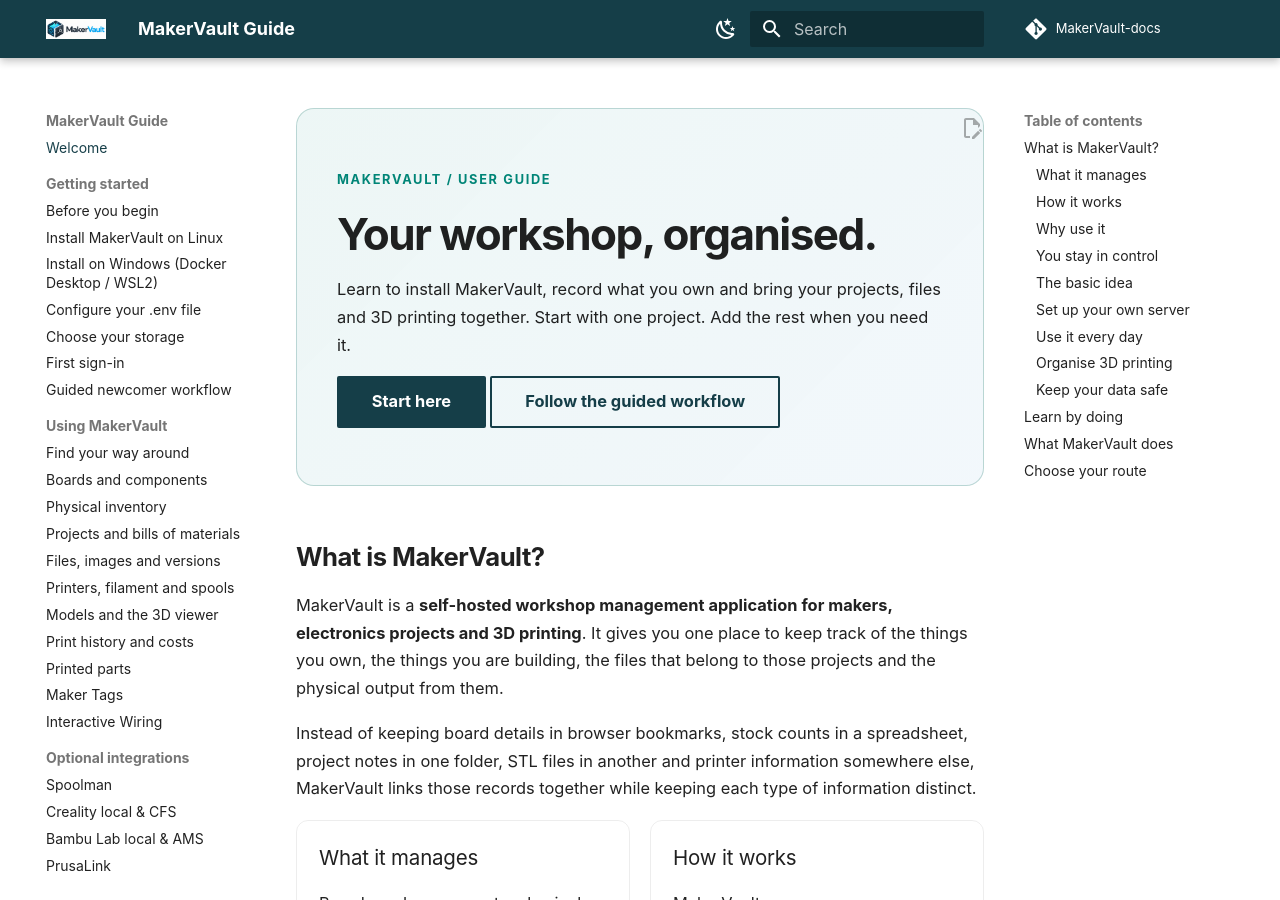
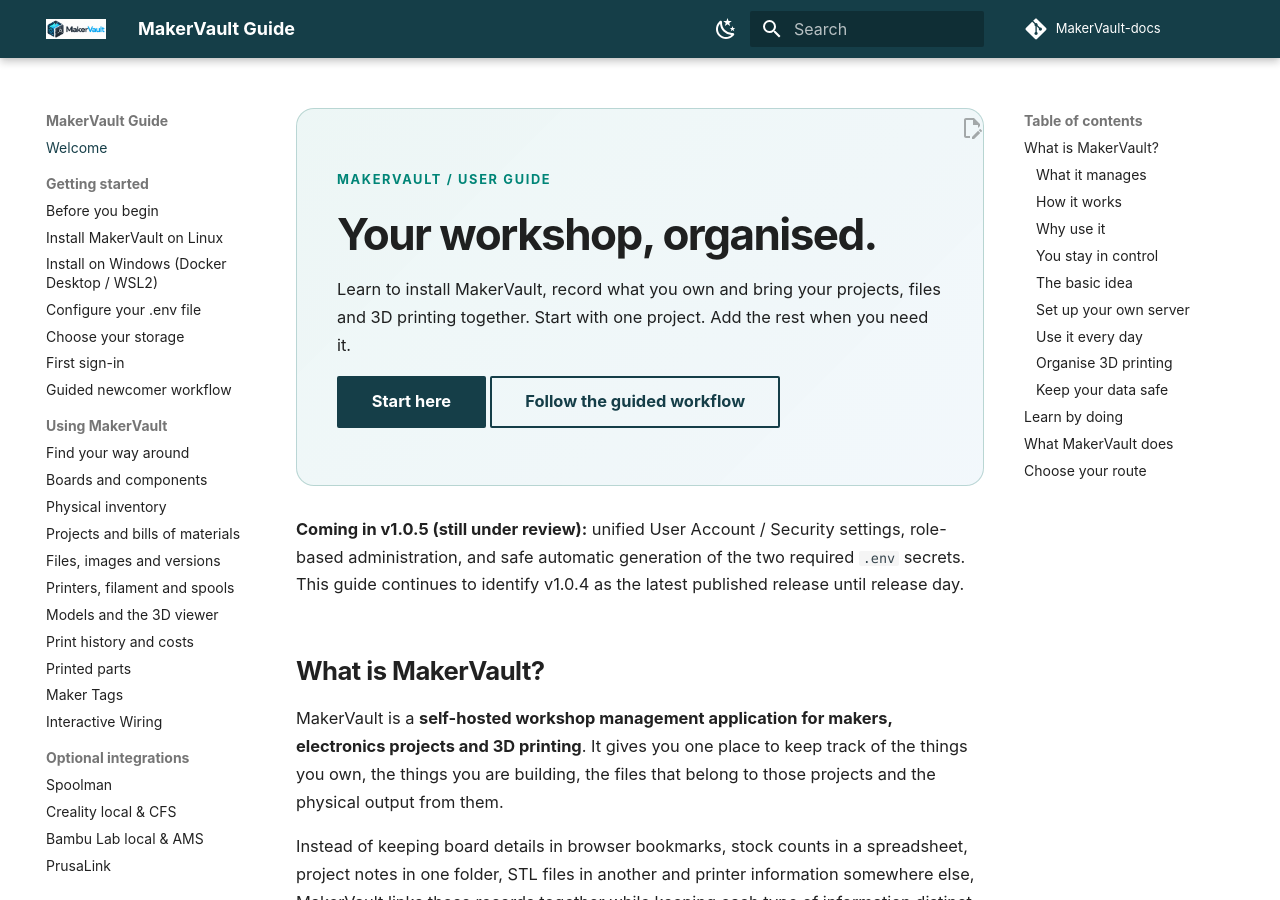
Before and after one commit to gavrd7/MakerVault-docs, an MkDocs documentation site: the page built from docs/guide/index.md, in a window 1280 px wide and 900 px high. Built offline with MkDocs 1.6.1 and Material for MkDocs 9.7.7, drawn with Linux system fonts in a browser that asks for light colours; comment, search, counter and statistics services are not loaded.

Commit message:
Stage planned v1.0.5 account, role and install guidance

```diff
--- a/docs/guide/index.md
+++ b/docs/guide/index.md
@@ -8,6 +8,8 @@
 [Start here](getting-started/before-you-begin.md){ .md-button .md-button--primary }
 [Follow the guided workflow](getting-started/first-project.md){ .md-button }
 </div>
+
+**Coming in v1.0.5 (still under review):** unified User Account / Security settings, role-based administration, and safe automatic generation of the two required `.env` secrets. This guide continues to identify v1.0.4 as the latest published release until release day.
 
 ## What is MakerVault?
 
```
